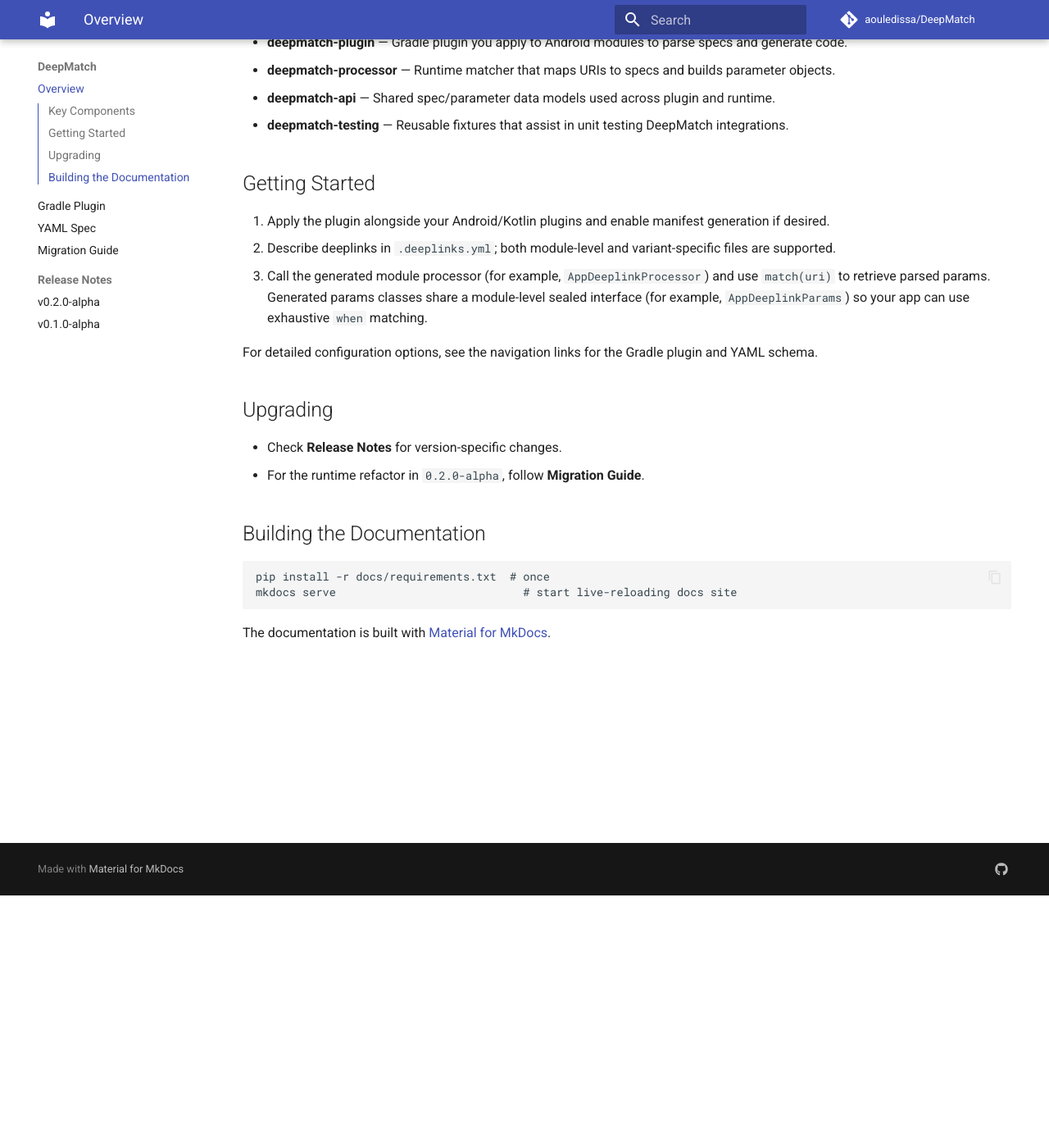
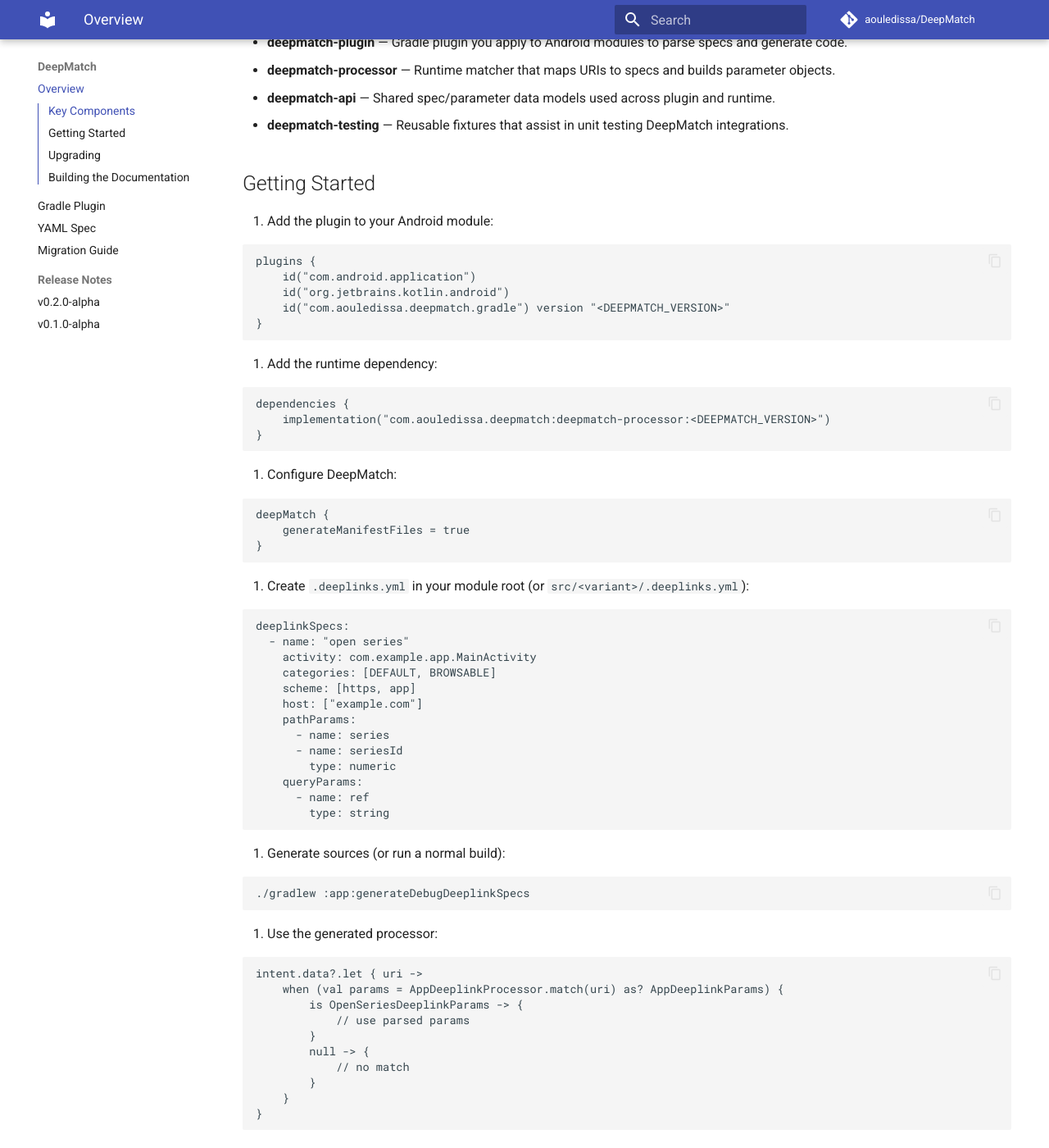
Before and after one commit to aouledissa/deep-match, an MkDocs documentation site: the page built from docs/index.md, in a window 1280 px wide and 1400 px high, scrolled down 308 px. Shown: the whole window at 82% size. Built offline with MkDocs 1.6.1 and Material for MkDocs 9.7.7, drawn with Linux system fonts in a browser that asks for light colours; comment, search, counter and statistics services are not loaded; some of the changed text lies outside the part shown.

Commit message:
update docs (impl guide)

````diff
--- a/docs/index.md
+++ b/docs/index.md
@@ -13,13 +13,83 @@ runtime library matches incoming URIs and returns strongly-typed params.
 
 ## Getting Started
 
-1. Apply the plugin alongside your Android/Kotlin plugins and enable manifest generation if desired.
-2. Describe deeplinks in `.deeplinks.yml`; both module-level and variant-specific files are supported.
-3. Call the generated module processor (for example, `AppDeeplinkProcessor`) and use `match(uri)`
-   to retrieve parsed params. Generated params classes share a module-level sealed interface (for
-   example, `AppDeeplinkParams`) so your app can use exhaustive `when` matching.
+1. Add the plugin to your Android module:
 
-For detailed configuration options, see the navigation links for the Gradle plugin and YAML schema.
+```kotlin
+plugins {
+    id("com.android.application")
+    id("org.jetbrains.kotlin.android")
+    id("com.aouledissa.deepmatch.gradle") version "<DEEPMATCH_VERSION>"
+}
+```
+
+2. Add the runtime dependency:
+
+```kotlin
+dependencies {
+    implementation("com.aouledissa.deepmatch:deepmatch-processor:<DEEPMATCH_VERSION>")
+}
+```
+
+3. Configure DeepMatch:
+
+```kotlin
+deepMatch {
+    generateManifestFiles = true
+}
+```
+
+4. Create `.deeplinks.yml` in your module root (or `src/<variant>/.deeplinks.yml`):
+
+```yaml
+deeplinkSpecs:
+  - name: "open series"
+    activity: com.example.app.MainActivity
+    categories: [DEFAULT, BROWSABLE]
+    scheme: [https, app]
+    host: ["example.com"]
+    pathParams:
+      - name: series
+      - name: seriesId
+        type: numeric
+    queryParams:
+      - name: ref
+        type: string
+```
+
+5. Generate sources (or run a normal build):
+
+```bash
+./gradlew :app:generateDebugDeeplinkSpecs
+```
+
+6. Use the generated processor:
+
+```kotlin
+intent.data?.let { uri ->
+    when (val params = AppDeeplinkProcessor.match(uri) as? AppDeeplinkParams) {
+        is OpenSeriesDeeplinkParams -> {
+            // use parsed params
+        }
+        null -> {
+            // no match
+        }
+    }
+}
+```
+
+7. Optional device test with ADB:
+
+```bash
+adb shell am start -W \
+  -a android.intent.action.VIEW \
+  -c android.intent.category.BROWSABLE \
+  -d "app://example.com/series/42?ref=promo"
+```
+
+For an end-to-end sample app flow, see the repository sample at
+`samples/android-app/README.md`. For schema/plugin details, see
+[YAML Spec](config_file.md) and [Gradle Plugin](gradle_plugin.md).
 
 ## Upgrading
 
````
Also changed, not shown: README.md (+77 -48 lines).
